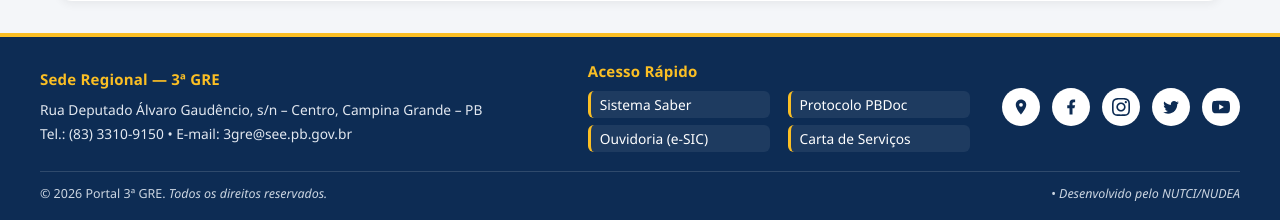
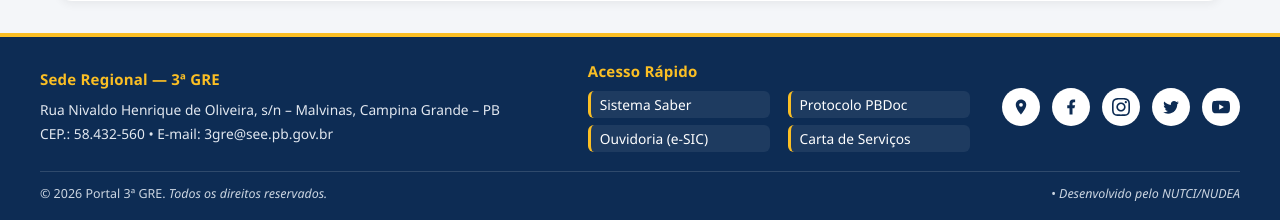
Before and after one commit to PyIntelligence/see3gre, a Flask app: page /contato in a window 1280 px wide. Shown: the part 1443-1663 px from the top of the page. Run offline with Flask 3, Linux system fonts and the light colour scheme.

Commit message:
Alteracão de endereço

```diff
--- a/see3gre/templates/base.html
+++ b/see3gre/templates/base.html
@@ -57,8 +57,8 @@
             <!-- Coluna 1: Sede e Contato (sem horário de funcionamento) -->
             <div class="footer-info">
                 <strong>Sede Regional — 3ª GRE</strong>
-                <p>Rua Deputado Álvaro Gaudêncio, s/n – Centro, Campina Grande – PB</p>
-                <p>Tel.: (83) 3310-9150 • E-mail: 3gre@see.pb.gov.br</p>
+                <p>Rua Nivaldo Henrique de Oliveira, s/n – Malvinas, Campina Grande – PB</p>
+                <p>CEP.: 58.432-560 • E-mail: 3gre@see.pb.gov.br</p>
             </div>
 
             <!-- Coluna 2: Acesso Rápido (Branco + Destaque Âmbar Dourado Suave) -->
```
